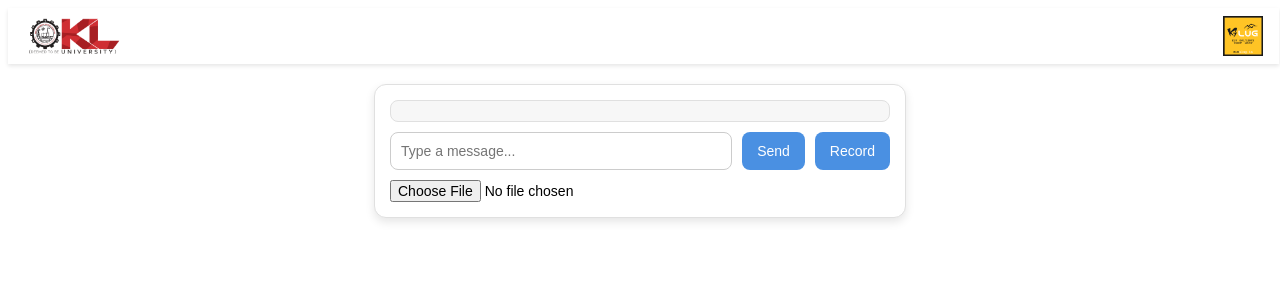
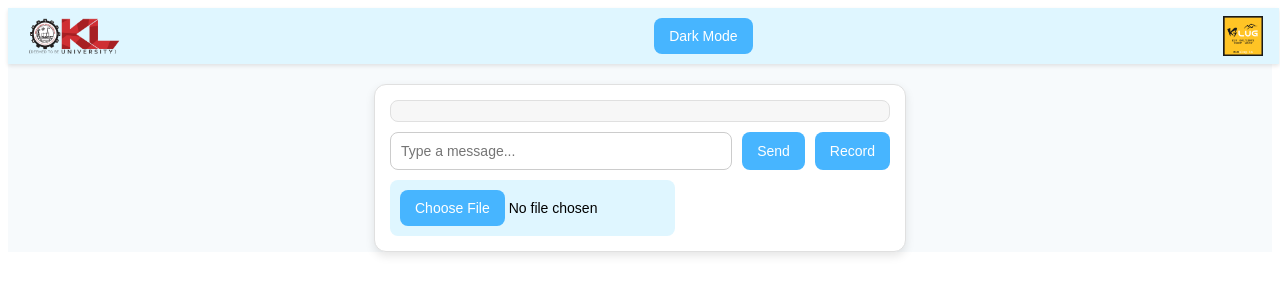
Before and after one commit to suryaakkala/telugu-voice-collection, a Next.js app: page /chatbot in a window 1280 px wide. Shown: the top 300 px of the page. Built offline with nearby package versions, Linux system fonts and the light colour scheme.

Commit message:
modified:   src/components/Chatbot.tsx

```diff
--- a/src/components/Chatbot.tsx
+++ b/src/components/Chatbot.tsx
@@ -8,12 +8,13 @@ interface Message {
   sender: 'user' | 'bot';
   explanation?: string;
 }
-const Header: React.FC = () => {
+
+const Header: React.FC<{ toggleTheme: () => void, isDarkMode: boolean }> = ({ toggleTheme, isDarkMode }) => {
   return (
     <header
       style={{
         width: "98%",
-        backgroundColor: "white",
+        backgroundColor: isDarkMode ? "#333333" : "#DFF6FF",
         boxShadow: "0 2px 4px rgba(0, 0, 0, 0.1)",
         display: "flex",
         alignItems: "center",
@@ -22,16 +23,41 @@ const Header: React.FC = () => {
       }}
     >
       <img src="/klu.png" alt="Left Logo" style={{ height: "40px" }} />
+      <button
+        onClick={toggleTheme}
+        style={{
+          padding: "10px 15px",
+          border: "none",
+          borderRadius: "8px",
+          fontSize: "14px",
+          cursor: "pointer",
+          backgroundColor: isDarkMode ? "#ffffff" : "#47B5FF",
+          color: isDarkMode ? "#000000" : "white",
+          transition: "background-color 0.3s",
+        }}
+        onMouseOver={(e) => (e.currentTarget.style.backgroundColor = isDarkMode ? "#cccccc" : "#256D85")}
+        onMouseOut={(e) => (e.currentTarget.style.backgroundColor = isDarkMode ? "#ffffff" : "#47B5FF")}
+        onMouseDown={(e) => (e.currentTarget.style.backgroundColor = isDarkMode ? "#999999" : "#06283D")}
+        onMouseUp={(e) => (e.currentTarget.style.backgroundColor = isDarkMode ? "#cccccc" : "#256D85")}
+      >
+        {isDarkMode ? 'Light Mode' : 'Dark Mode'}
+      </button>
       <img src="/klug.png" alt="Right Logo" style={{ height: "40px" }} />
     </header>
   );
 };
+
 const Chatbot: React.FC = () => {
   const [messages, setMessages] = useState<Message[]>([]);
   const [input, setInput] = useState<string>('');
   const [isRecording, setIsRecording] = useState<boolean>(false);
+  const [isDarkMode, setIsDarkMode] = useState<boolean>(false);
   const mediaRecorderRef = useRef<MediaRecorder | null>(null);
   const chunksRef = useRef<BlobPart[]>([]);
+
+  const toggleTheme = () => {
+    setIsDarkMode(!isDarkMode);
+  };
 
   const sendMessage = async () => {
     if (!input.trim()) return;
@@ -108,8 +134,8 @@ const Chatbot: React.FC = () => {
         mediaRecorder.ondataavailable = (e) => chunks.push(e.data);
         mediaRecorder.onstop = async () => {
           const audioBlob = new Blob(chunks, { type: 'audio/wav' });
+          const audioUrl = URL.createObjectURL(audioBlob); // Create URL for the recorded audio
           const formData = new FormData();
-          // formData.append('type', 'audio');
           formData.append('audio', audioBlob, 'recorded_audio.wav'); // Ensure correct key is used
 
           try {
@@ -127,7 +153,7 @@ const Chatbot: React.FC = () => {
               explanation: data.explanation,
               sender: 'user',
             };
-            setMessages((prevMessages) => [...prevMessages, botMessage]);
+            setMessages((prev) => [...prev, botMessage]);
             const audiorespastext = new FormData();
             audiorespastext.append('type', 'text');
             audiorespastext.append('query_message', data.data);
@@ -150,6 +176,14 @@ const Chatbot: React.FC = () => {
           } catch (error) {
             console.error('Error sending audio:', error);
           }
+
+          // Add the recorded audio message to the chat
+          const recordedMessage: Message = {
+            text: 'Recorded audio',
+            audioUrl: audioUrl,
+            sender: 'user',
+          };
+          setMessages((prevMessages) => [...prevMessages, recordedMessage]);
         };
 
 
@@ -170,8 +204,14 @@ const Chatbot: React.FC = () => {
   };
 
   return (
-    <div className={`min-h-screen bg-gray-100 ${inter.className}`}>
-      <Header />
+    <div
+      className={`min-h-screen ${inter.className}`}
+        style={{
+          backgroundColor: isDarkMode ? '#1a202c' : '#f7fafc',
+          color: isDarkMode ? '#ffffff' : '#000000',
+        }}
+      >
+      <Header toggleTheme={toggleTheme} isDarkMode={isDarkMode} />
       <div className="chat-container">
         <div className="messages">
           {messages.map((msg, index) => (
@@ -198,7 +238,7 @@ const Chatbot: React.FC = () => {
           />
           <button onClick={sendMessage}>Send</button>
           <button onClick={toggleRecording}>{isRecording ? 'Stop' : 'Record'}</button>
-        <input type="file" onChange={handleFileUpload} />
+          <input type="file" onChange={handleFileUpload} className="file-input" />
         </div>
         <style jsx>{`
           .chat-container {
@@ -210,7 +250,7 @@ const Chatbot: React.FC = () => {
             border: 1px solid #e0e0e0;
             border-radius: 12px;
             padding: 15px;
-          background-color: #ffffff;
+            background-color: ${isDarkMode ? '#333333' : '#ffffff'};
             box-shadow: 0 4px 10px rgba(0, 0, 0, 0.1);
           }
           .messages {
@@ -220,7 +260,7 @@ const Chatbot: React.FC = () => {
             margin-bottom: 10px;
             border: 1px solid #e0e0e0;
             border-radius: 8px;
-          background-color: #f7f7f7;
+            background-color: ${isDarkMode ? '#444444' : '#f7f7f7'};
           }
           .message {
             margin-bottom: 12px;
@@ -231,13 +271,13 @@ const Chatbot: React.FC = () => {
             align-self: flex-end;
             text-align: right;
             color: #ffffff;
-          background-color: #4a90e2;
+            background-color: #47B5FF;
           }
           .message.bot {
             align-self: flex-start;
             text-align: left;
             color: #ffffff;
-          background-color: #50c878;
+            background-color: #256D85;
           }
           .explain-button {
             margin-top: 5px;
@@ -245,12 +285,12 @@ const Chatbot: React.FC = () => {
             border: none;
             border-radius: 8px;
             cursor: pointer;
-          background-color: #ffa500;
+            background-color: #06283D;
             color: white;
             font-size: 12px;
           }
           .explain-button:hover {
-          background-color: #cc8400;
+            background-color: #256D85;
           }
           .input-container {
             display: flex;
@@ -263,6 +303,8 @@ const Chatbot: React.FC = () => {
             border: 1px solid #ccc;
             border-radius: 8px;
             font-size: 14px;
+            background-color: ${isDarkMode ? '#444444' : '#ffffff'};
+            color: ${isDarkMode ? '#ffffff' : '#000000'};
           }
           .input-container button {
             padding: 10px 15px;
@@ -270,19 +312,39 @@ const Chatbot: React.FC = () => {
             border-radius: 8px;
             font-size: 14px;
             cursor: pointer;
-          background-color: #4a90e2;
-          color: white;
+            background-color: ${isDarkMode ? '#ffffff' : '#47B5FF'};
+            color: ${isDarkMode ? '#000000' : 'white'};
             transition: background-color 0.3s;
           }
           .input-container button:hover {
-          background-color: #357abd;
+            background-color: ${isDarkMode ? '#cccccc' : '#256D85'};
           }
           .input-container button:active {
-          background-color: #28578a;
+            background-color: ${isDarkMode ? '#999999' : '#06283D'};
           }
           .input-container input[type='file'] {
             border: none;
             font-size: 14px;
+            padding: 10px;
+            border-radius: 8px;
+            background-color: #DFF6FF;
+            cursor: pointer;
+          }
+          .input-container input[type='file']::file-selector-button {
+            padding: 10px 15px;
+            border: none;
+            border-radius: 8px;
+            font-size: 14px;
+            cursor: pointer;
+            background-color: ${isDarkMode ? '#ffffff' : '#47B5FF'};
+            color: ${isDarkMode ? '#000000' : 'white'};
+            transition: background-color 0.3s;
+          }
+          .input-container input[type='file']::file-selector-button:hover {
+            background-color: ${isDarkMode ? '#cccccc' : '#256D85'};
+          }
+          .input-container input[type='file']::file-selector-button:active {
+            background-color: ${isDarkMode ? '#999999' : '#06283D'};
           }
         `}</style>
       </div>
@@ -290,5 +352,4 @@ const Chatbot: React.FC = () => {
   );
 };
 
-
 export default Chatbot;
```
Lines whose indentation alone changed are shown as unchanged.
